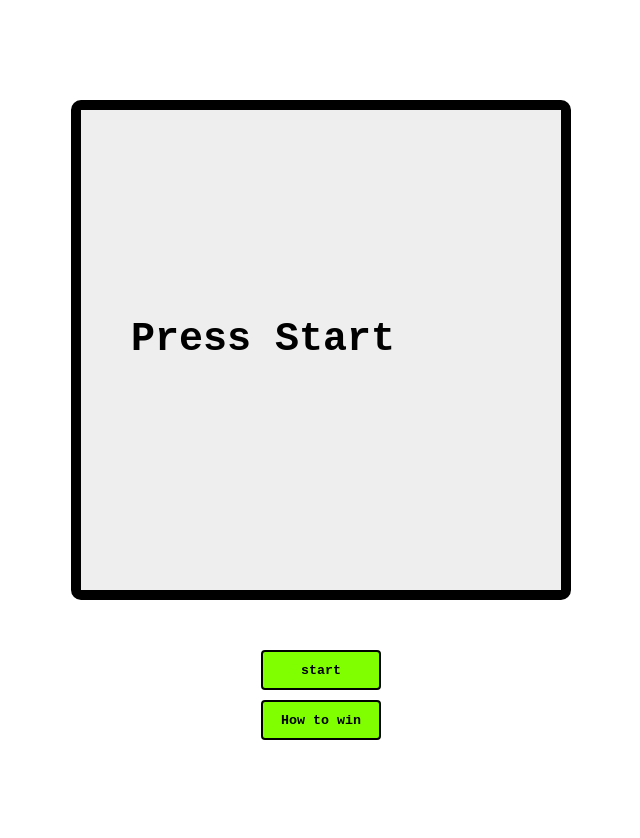
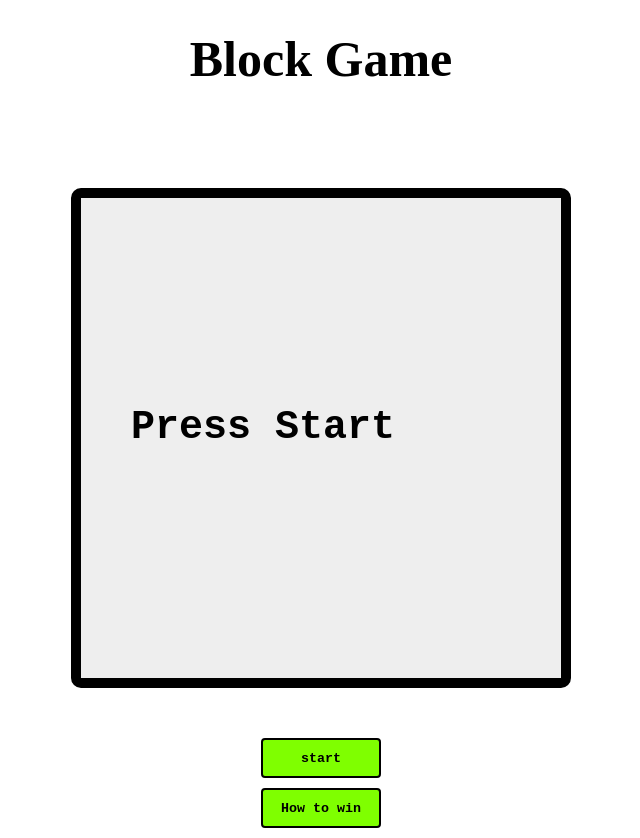
Before and after one commit to zackey86/BlockGame, a plain HTML site: page docs/index.html in a window 1280 px wide. Shown: the whole page, without its empty margins (319-959 px from the left). Before the commit the page ends 800 px from the top, so only its background shows below. Drawn offline with Linux system fonts and the light colour scheme.

Commit message:
set title

```diff
--- a/docs/css/design.css
+++ b/docs/css/design.css
@@ -7,6 +7,12 @@ canvas {
     margin-right: auto;
     border: 10px solid black;
     border-radius: 10px;
+}
+
+h2 {
+    margin: 30px 0;
+    text-align: center;
+    font-size: 50px;
 }
 
 .game-controal-button {
--- a/docs/index.html
+++ b/docs/index.html
@@ -7,6 +7,7 @@
     <link rel="stylesheet" href="./css/design.css">
 </head>
 <body>
+    <h2>Block Game</h2>
     <canvas id="myCanvas"></canvas>
     <button id="startButton" class="game-controal-button start-button">start</button>
     <button id="cheat" class="game-controal-button cheat-button">How to win</button>
```
